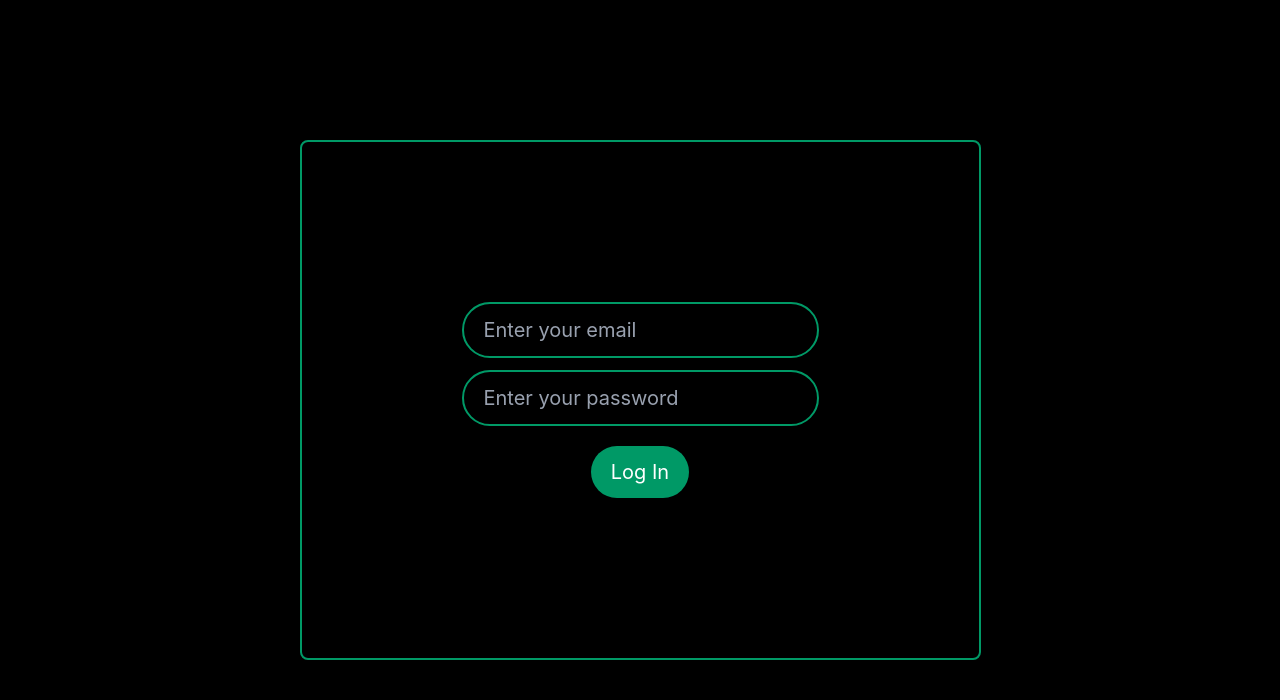
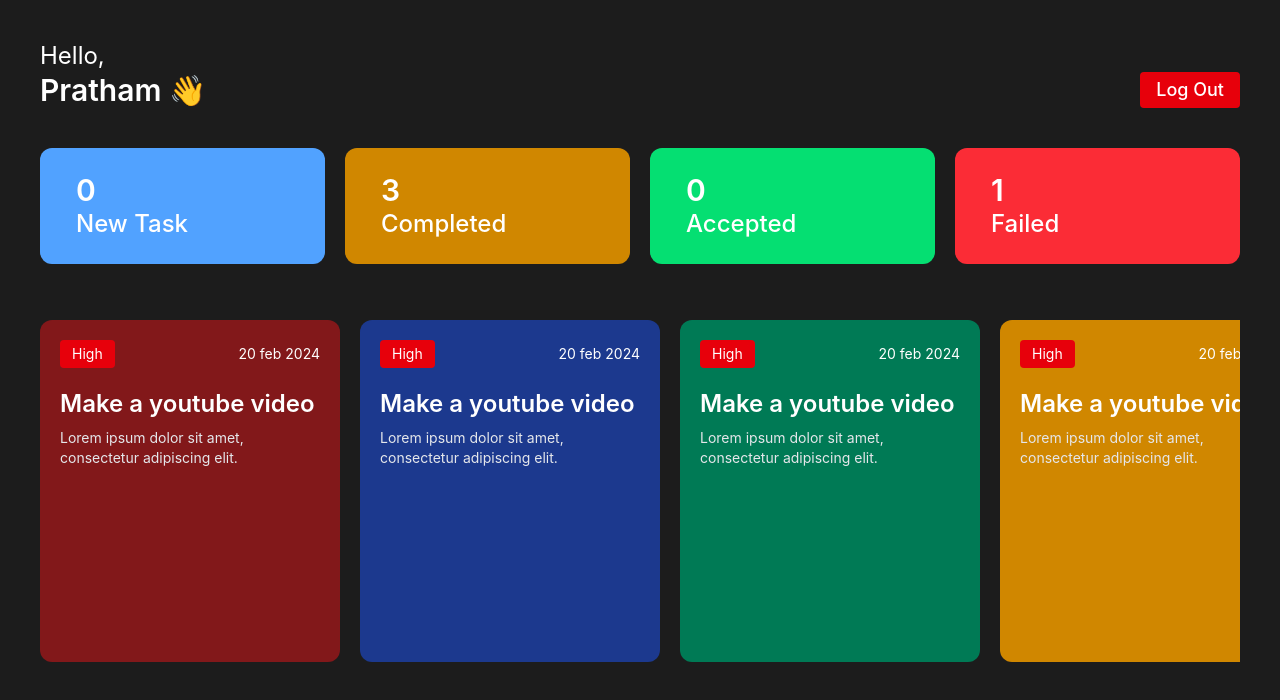
Before and after one commit to prthm45-kanha/EMS_REACT_PROJECT, a React (Vite) app: page / in a window 1280 px wide. Shown: the top 700 px of the page. Built offline with nearby package versions, Linux system fonts and the light colour scheme.

Commit message:
done with dashboard page

```diff
--- a/src/App.jsx
+++ b/src/App.jsx
@@ -1,10 +1,12 @@
 import React from 'react'
 import Login from './component/Auth/Login'
+import EmployeDashboard from './component/Dashboard/EmployeDashboard'
 
 const App = () => {
   return (
-    <div className='bg-black'>
-    <Login/>
+    <div className='bg-black h-screen w-screen'>
+    {/* <Login/> */}
+    <EmployeDashboard/>
     </div>
   )
 }
--- a/src/component/Dashboard/EmployeDashboard.jsx
+++ b/src/component/Dashboard/EmployeDashboard.jsx
@@ -0,0 +1,16 @@
+import React from 'react';
+import Header from '../Others/Header';
+import TaskListNumbers from '../Others/TaskListNumbers';
+import TaskLists from '../TaskList/TaskLists';
+
+const EmployeDashboard = () => {
+  return (
+    <div className='p-10 bg-[#1C1C1C] h-screen w-screen'>
+  <Header/>
+  <TaskListNumbers/>
+  <TaskLists/>
+    </div>
+  );
+};
+
+export default EmployeDashboard;
--- /dev/null
+++ b/src/component/Others/Header.jsx
@@ -0,0 +1,15 @@
+import React from 'react'
+
+const Header = () => {
+  return (
+    <div className='text-white flex justify-between items-end '>
+        <h1 >
+         <span className="text-2xl">Hello,</span> <br />
+         <span className="text-3xl font-semibold">Pratham 👋</span>
+        </h1>
+        <button className='bg-red-600 rounded-sm font-medium py-1 px-4 text-lg'>Log Out</button>
+    </div>
+  )
+}
+
+export default Header
--- /dev/null
+++ b/src/component/Others/TaskListNumbers.jsx
@@ -0,0 +1,31 @@
+import React from 'react'
+
+const TaskListNumbers = () => {
+  return (
+    <div className='flex flex-nowrap mt-10 gap-5  justify-between'>
+
+      <div className='rounded-xl py-6 px-9 w-[45%] bg-blue-400'>
+        <h2 className='text-3xl font-semibold text-white'>0</h2>
+        <h3 className='text-2xl font-medium text-white'>New Task</h3>
+      </div>
+
+      <div className='rounded-xl py-6 px-9 w-[45%] bg-yellow-600'>
+        <h2 className='text-3xl font-semibold text-white'>3</h2>
+        <h3 className='text-2xl font-medium text-white'>Completed</h3>
+      </div>
+
+      <div className='rounded-xl py-6 px-9 w-[45%] bg-green-400'>
+        <h2 className='text-3xl font-semibold text-white'>0</h2>
+        <h3 className='text-2xl font-medium text-white'>Accepted</h3>
+      </div>
+
+      <div className='rounded-xl py-6 px-9 w-[45%] bg-red-500'>
+        <h2 className='text-3xl font-semibold text-white'>1</h2>
+        <h3 className='text-2xl font-medium text-white'>Failed</h3>
+      </div>
+
+    </div>
+  )
+}
+
+export default TaskListNumbers
--- /dev/null
+++ b/src/component/TaskList/TaskLists.jsx
@@ -0,0 +1,79 @@
+import React from 'react';
+
+const TaskLists = () => {
+  return (
+    <div id='taskList' className=' flex overflow-x-auto  flex-nowrap  gap-5 h-[52%] mt-10 rounded-lg py-4 w-full'>
+
+      <div className='h-full flex-shrink-0 w-[300px] p-5 bg-red-900 rounded-xl '>
+          <div className='flex items-center justify-between '>
+            <h3 className='bg-red-600 text-white rounded text-sm py-1 px-3'> High</h3>
+            <h4 className='text-white text-sm'> 20 feb 2024</h4>
+          </div>
+          <h2 className='text-white text-2xl font-semibold mt-5'> Make a youtube video </h2>
+          <p className='text-gray-200 text-sm mt-2'>Lorem ipsum dolor sit amet, consectetur adipiscing elit.</p>
+      </div>
+
+      <div className='h-full flex-shrink-0 w-[300px] p-5 bg-blue-900 rounded-xl '>
+          <div className='flex items-center justify-between '>
+            <h3 className='bg-red-600 text-white rounded text-sm py-1 px-3'> High</h3>
+            <h4 className='text-white text-sm'> 20 feb 2024</h4>
+          </div>
+          <h2 className='text-white text-2xl font-semibold mt-5'> Make a youtube video </h2>
+          <p className='text-gray-200 text-sm mt-2'>Lorem ipsum dolor sit amet, consectetur adipiscing elit.</p>
+      </div>
+
+      <div className='h-full flex-shrink-0 w-[300px] p-5 bg-emerald-700 rounded-xl '>
+          <div className='flex items-center justify-between '>
+            <h3 className='bg-red-600 text-white rounded text-sm py-1 px-3'> High</h3>
+            <h4 className='text-white text-sm'> 20 feb 2024</h4>
+          </div>
+          <h2 className='text-white text-2xl font-semibold mt-5'> Make a youtube video </h2>
+          <p className='text-gray-200 text-sm mt-2'>Lorem ipsum dolor sit amet, consectetur adipiscing elit.</p>
+      </div>
+
+      <div className='h-full flex-shrink-0 w-[300px] p-5 bg-yellow-600 rounded-xl '>
+          <div className='flex items-center justify-between '>
+            <h3 className='bg-red-600 text-white rounded text-sm py-1 px-3'> High</h3>
+            <h4 className='text-white text-sm'> 20 feb 2024</h4>
+          </div>
+          <h2 className='text-white text-2xl font-semibold mt-5'> Make a youtube video </h2>
+          <p className='text-gray-200 text-sm mt-2'>Lorem ipsum dolor sit amet, consectetur adipiscing elit.</p>
+      </div>
+
+      <div className='h-full flex-shrink-0 w-[300px] p-5 bg-purple-900 rounded-xl '>
+          <div className='flex items-center justify-between '>
+            <h3 className='bg-red-600 text-white rounded text-sm py-1 px-3'> High</h3>
+            <h4 className='text-white text-sm'> 20 feb 2024</h4>
+          </div>
+          <h2 className='text-white text-2xl font-semibold mt-5'> Make a youtube video </h2>
+          <p className='text-gray-200 text-sm mt-2'>Lorem ipsum dolor sit amet, consectetur adipiscing elit.</p>
+      </div>
+
+      <div className='h-full flex-shrink-0 w-[300px] p-5 bg-pink-500 rounded-xl '>
+          <div className='flex items-center justify-between '>
+            <h3 className='bg-red-600 text-white rounded text-sm py-1 px-3'> High</h3>
+            <h4 className='text-white text-sm'> 20 feb 2024</h4>
+          </div>
+          <h2 className='text-white text-2xl font-semibold mt-5'> Make a youtube video </h2>
+          <p className='text-gray-200 text-sm mt-2'>Lorem ipsum dolor sit amet, consectetur adipiscing elit.</p>
+      </div>
+
+      <div className='h-full flex-shrink-0 w-[300px] p-5 bg-gray-400 rounded-xl '>
+          <div className='flex items-center justify-between '>
+            <h3 className='bg-red-600 text-white rounded text-sm py-1 px-3'> High</h3>
+            <h4 className='text-white text-sm'> 20 feb 2024</h4>
+          </div>
+          <h2 className='text-white text-2xl font-semibold mt-5'> Make a youtube video </h2>
+          <p className='text-gray-200 text-sm mt-2'>Lorem ipsum dolor sit amet, consectetur adipiscing elit.</p>
+      </div>
+
+
+
+
+
+
+    </div>
+  );
+};
+
+export default TaskLists;
--- a/src/index.css
+++ b/src/index.css
@@ -1 +1,5 @@
 @import "tailwindcss";
+
+#taskList::-webkit-scrollbar {
+  display: none;
+}
```
